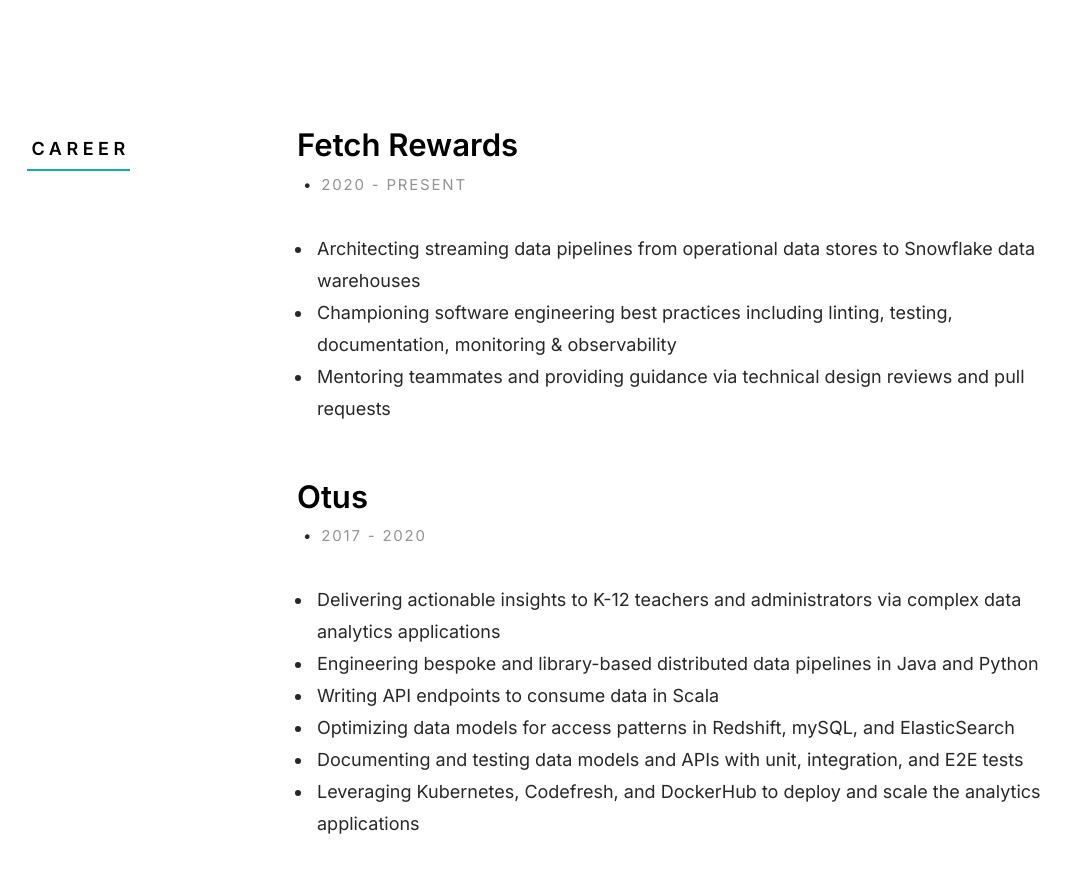
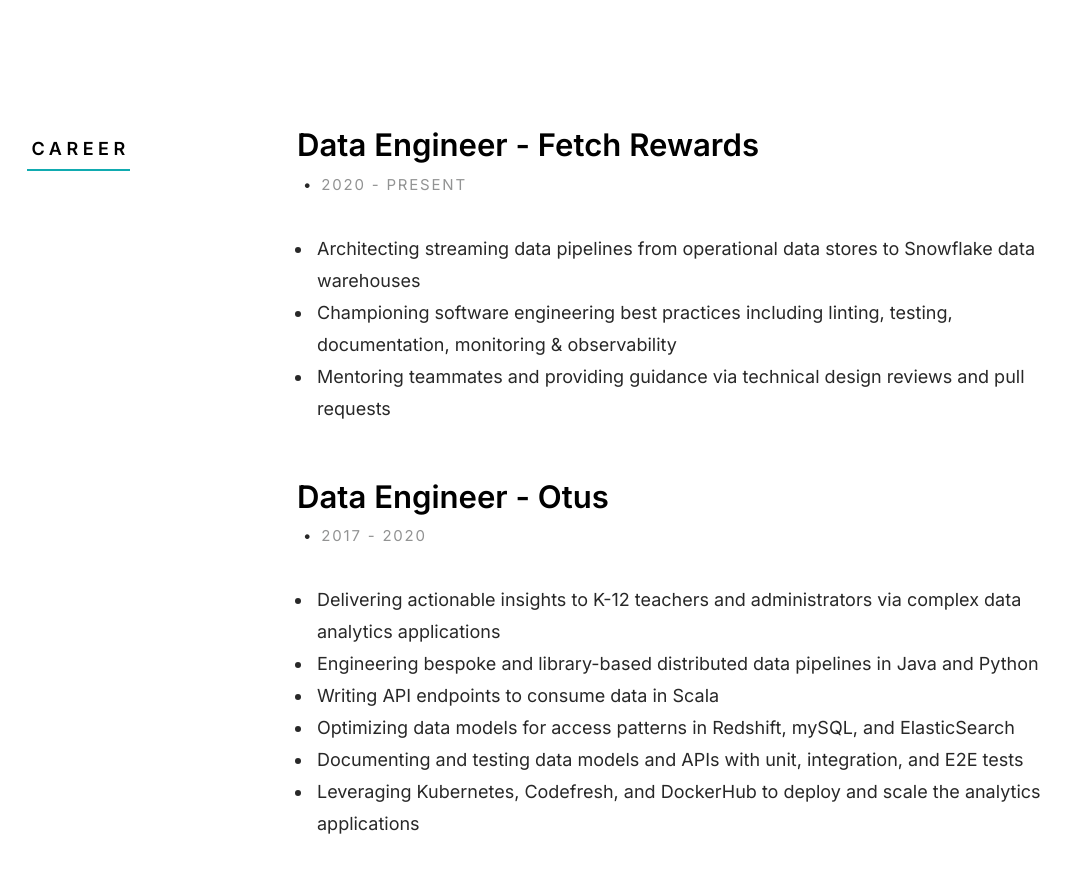
Before and after one commit to emekdahl/emekdahl.github.io, a plain HTML site: page index.html in a window 1280 px wide. Shown: the part 2200-3075 px from the top of the page, without its empty margins (97-1168 px from the left). Drawn offline with Linux system fonts and the light colour scheme.

Commit message:
revision

```diff
--- a/index.html
+++ b/index.html
@@ -190,7 +190,7 @@
                 <div class="resume-block">
 
                     <div class="resume-block__header">
-                        <h4 class="h3">Fetch Rewards</h4>
+                        <h4 class="h3">Data Engineer - Fetch Rewards</h4>
                         <p class="resume-block__header-meta">
                             <span></span>
                             <span class="resume-block__header-date">
@@ -212,7 +212,7 @@
                 <div class="resume-block">
 
                     <div class="resume-block__header">
-                        <h4 class="h3">Otus</h4>
+                        <h4 class="h3">Data Engineer - Otus</h4>
                         <p class="resume-block__header-meta">
                             <span></span>
                             <span class="resume-block__header-date">
```
